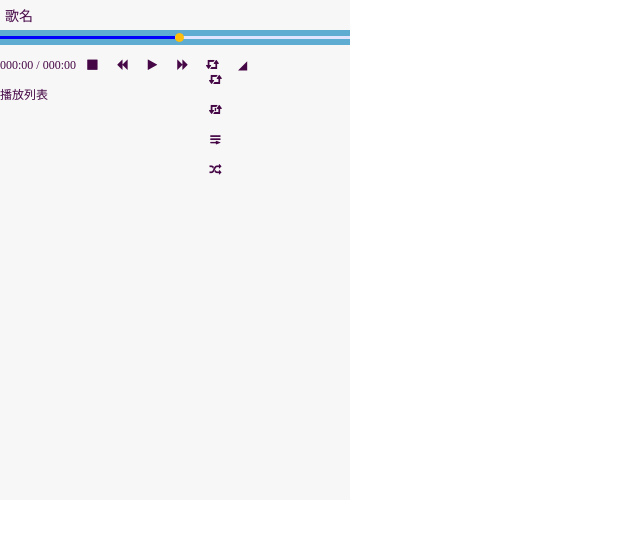
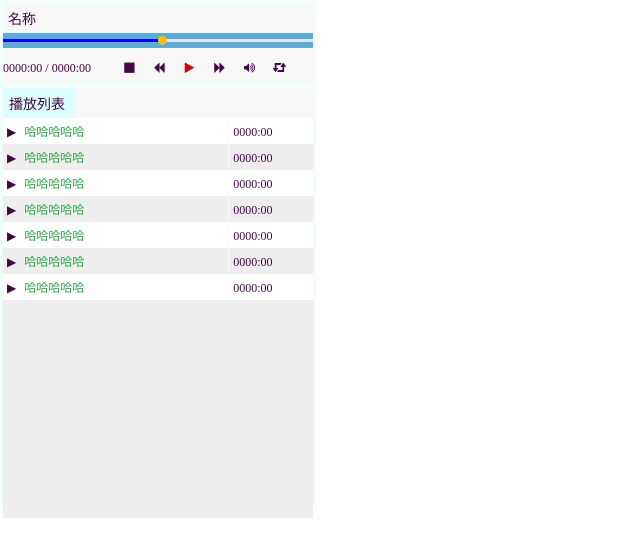
Before and after one commit to undeadway/modellplayer, a website: page res/layout/html/main.html in a window 1280 px wide. Shown: the whole page, without its empty margins (0-640 px from the left). Drawn offline with Linux system fonts and the light colour scheme.

Commit message:
修改界面

```diff
--- a/res/layout/css/btns.css
+++ b/res/layout/css/btns.css
@@ -56,3 +56,7 @@
   .font-icons-sounds::before {
     content: "\25E2"
   }
+
+  .font-icons-volume-up:before {
+    content: "\f028";
+  }
--- a/res/layout/html/main.html
+++ b/res/layout/html/main.html
@@ -15,9 +15,14 @@
 			font-size: 12px;
 		}
 		.box {
-			width: 350px;
+			width: 310px;
 			height: 500px;
-			background: #F7f7f7;
+			background: #f0fffa;
+			padding:3px;
+		}
+
+		.box>div {
+			background: #F7F7F7;
 		}
 
 		.name {
@@ -65,6 +70,10 @@
 			text-align: left;
 		}
 
+		.times {
+			width: 110px;
+		}
+
 		.panel-tabs li {
 			display: inline-block;
 			vertical-align: baseline;
@@ -82,7 +91,11 @@
 		}
 
 		.font-icons-btn:active, .now-status {
-			font-size: 15px;
+			color: #d40000;
+		}
+
+		.font-icons-btn:active {
+			-webkit-text-stroke: 2px #d40000;
 		}
 
 
@@ -94,32 +107,64 @@
 			position: absolute;
 			top:15px;
 			left: 3px;
+			display: none;
 		}
 		.play-type li {
 			display: block;
 		}
 
+		.labels {
+			display: inline-block;
+			/* width: 80px; */
+			padding: 5px 10px 5px 6px;
+			text-align: center;
+			background: #ddfcfc;
+		}
 
+		.rows {
+			height: 400px;
+			overflow-y: scroll;
+			background: #EEEEEE;
+		}
+
+		.rows ul:nth-child(odd) {
+			background: #FFFFFF;
+		}
+
+		.rows li {
+			display: inline-block;
+			text-align: left;
+			padding: 4px;
+		}
+
+		.rows li:nth-child(2) {
+			width: 200px;
+			color: #28a745;
+			border-right: 1px solid #FAFAFA;
+		}
 	</style>
 </head>
 <body>
 	<div class="box">
 		<!-- 上部，设置部分 -->
 		<div><!-- 进度条滑块 -->
-			<div class="name">歌名</div>
+			<div class="name">名称</div>
 			<div class="pgsbar-box">
 				<div class="pgsbar pgsbar-bk"></div>
 				<div class="pgsbar pgsbar-played" style="width: 50%;"></div>
 				<div class="pgsbar-thumb" style="left: 50%;"></div>
 			</div>
 			<ul class="panel-tabs">
-				<li class="times">000:00 / 000:00</li><!-- 现在时间/总时长 -->
+				<li class="times">0000:00 / 0000:00</li><!-- 现在时间/总时长 -->
 				<li class="font-icons font-icons-btn font-icons-stop"></li><!-- 停止 -->
 				<li class="font-icons font-icons-btn font-icons-backward"></li><!-- 上一曲 -->
-				<li class="font-icons font-icons-btn font-icons-play"></li><!-- 播放 / 暂停 -->
+				<li class="font-icons font-icons-btn font-icons-play now-status"></li><!-- 播放 / 暂停 -->
 				<li class="font-icons font-icons-btn font-icons-forward"></li><!-- 下一曲 -->
-				<li class="play-type-box">
-					<div class="font-icons font-icons-btn font-icons-retweet" onclick="changePlayType()"></div>
+				<li><!-- 调节音量 -->
+					<div class="font-icons font-icons-volume-up"></div>
+				</li>
+				<li class="play-type-box"><!-- 设置播放顺序 -->
+					<div class="font-icons font-icons-retweet" onclick="changePlayType()"></div>
 					<ul class="play-type" id="play-type-ul">
 						<li onclick="selectPlayType('reweet')" class="font-icons font-icons-retweet"></li><!-- 顺序循环 -->
 						<li onclick="selectPlayType('reweet-one')" class="font-icons font-icons-retweet-one"></li><!-- 单曲 -->
@@ -127,25 +172,33 @@
 						<li onclick="selectPlayType('random')" class="font-icons font-icons-random"></li><!-- 乱序 -->
 					</ul>
 				</li>
-				<li class="font-icons font-icons-sounds"></li>
 
 			</ul>
 		</div>
 		<!-- 下部播放列表部分 -->
 		<div>
-			<div>
-				<p>播放列表</p>
+			<label class="labels name">播放列表</label>
+			<div class="rows">
 				<ul>
-					<li></li><!-- 打开 -->
-					<li></li><!-- 删除 -->
-					<li></li><!-- 播放顺序 -->
-					<li></li>
+					<li>▶</li><li>哈哈哈哈哈</li><li>0000:00</li><!-- 时长 -->
 				</ul>
-			</div>
-			<div>
 				<ul>
-					<li></li><!-- 歌名 -->
-					<li></li><!-- 时长 -->
+					<li>▶</li><li>哈哈哈哈哈</li><li>0000:00</li><!-- 时长 -->
+				</ul>
+				<ul>
+					<li>▶</li><li>哈哈哈哈哈</li><li>0000:00</li><!-- 时长 -->
+				</ul>
+				<ul>
+					<li>▶</li><li>哈哈哈哈哈</li><li>0000:00</li><!-- 时长 -->
+				</ul>
+				<ul>
+					<li>▶</li><li>哈哈哈哈哈</li><li>0000:00</li><!-- 时长 -->
+				</ul>
+				<ul>
+					<li>▶</li><li>哈哈哈哈哈</li><li>0000:00</li><!-- 时长 -->
+				</ul>
+				<ul>
+					<li>▶</li><li>哈哈哈哈哈</li><li>0000:00</li><!-- 时长 -->
 				</ul>
 			</div>
 		</div>
```
